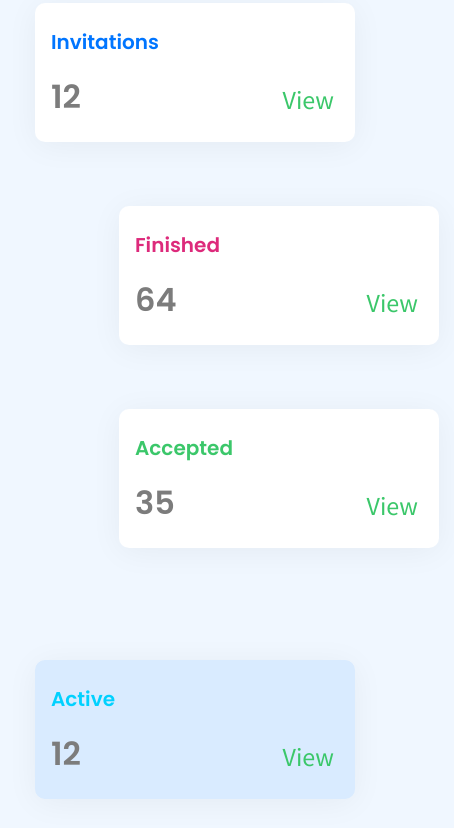
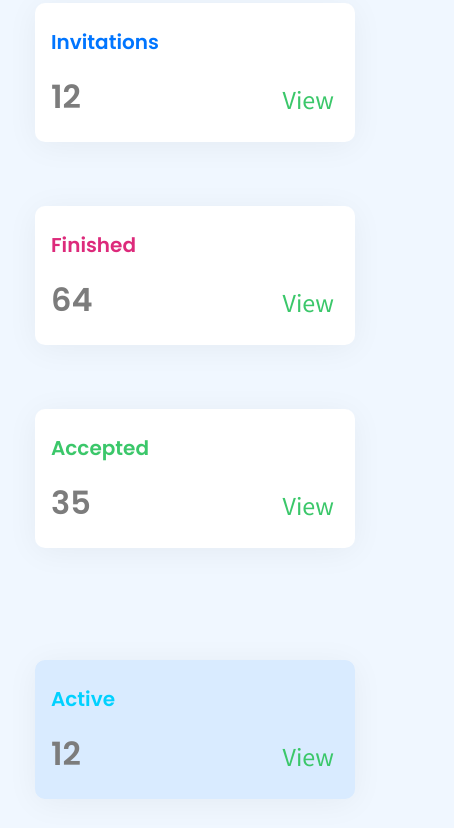
Before and after one commit to Muyiwa-Adebayo/getviral-accountpg, a plain HTML site: page index.html in a window 390 px wide. Shown: the part 1281-2109 px from the top of the page, 454 px wide, since content can reach past the window. Drawn offline with nearby package versions, Linux system fonts and the light colour scheme.

Commit message:
Fix: Mobile view of the campaign details

```diff
--- a/asset/css/style.css
+++ b/asset/css/style.css
@@ -445,6 +445,10 @@ body {
         width: 320px;
     }
 
+    .campaign-details .row-2, .campaign-details .row-3{
+        margin-left: 0 !important;
+    }
+
     /* POST FEEDS STYLE */
     .post-feeds .post-feeds-row .left-align{
         display: flex;
```
